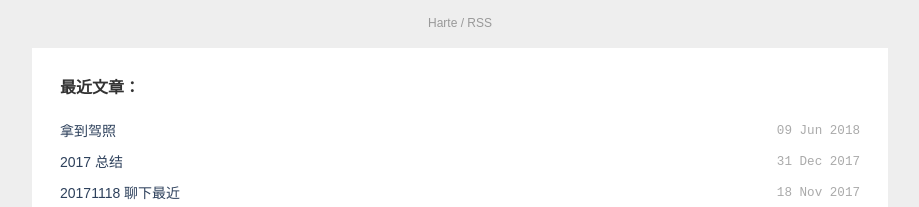
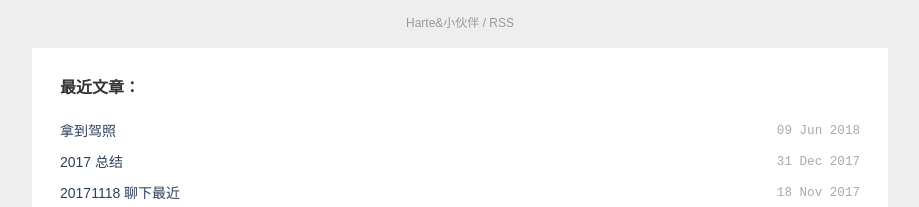
Before and after one commit to Harteyang/harte.top, a Jekyll site: the page built from index.html, in a window 1280 px wide. Shown: the top 207 px of the page, without its empty margins (180-1099 px from the left). Built offline with Jekyll 4.4.1, drawn with Linux system fonts in a browser that asks for light colours; nearby versions of some CDN libraries; Markdown is read by kramdown in place of the engine named in the settings; comment, search, counter and statistics services are not loaded.

Commit message:
Update _config.yml

```diff
--- a/_config.yml
+++ b/_config.yml
@@ -1,4 +1,4 @@
-name: "Harte"
+name: "Harte&小伙伴"
 description: "Harte&HR的小伙伴们."
 url: "https://harte.top"
 markdown: redcarpet
```
